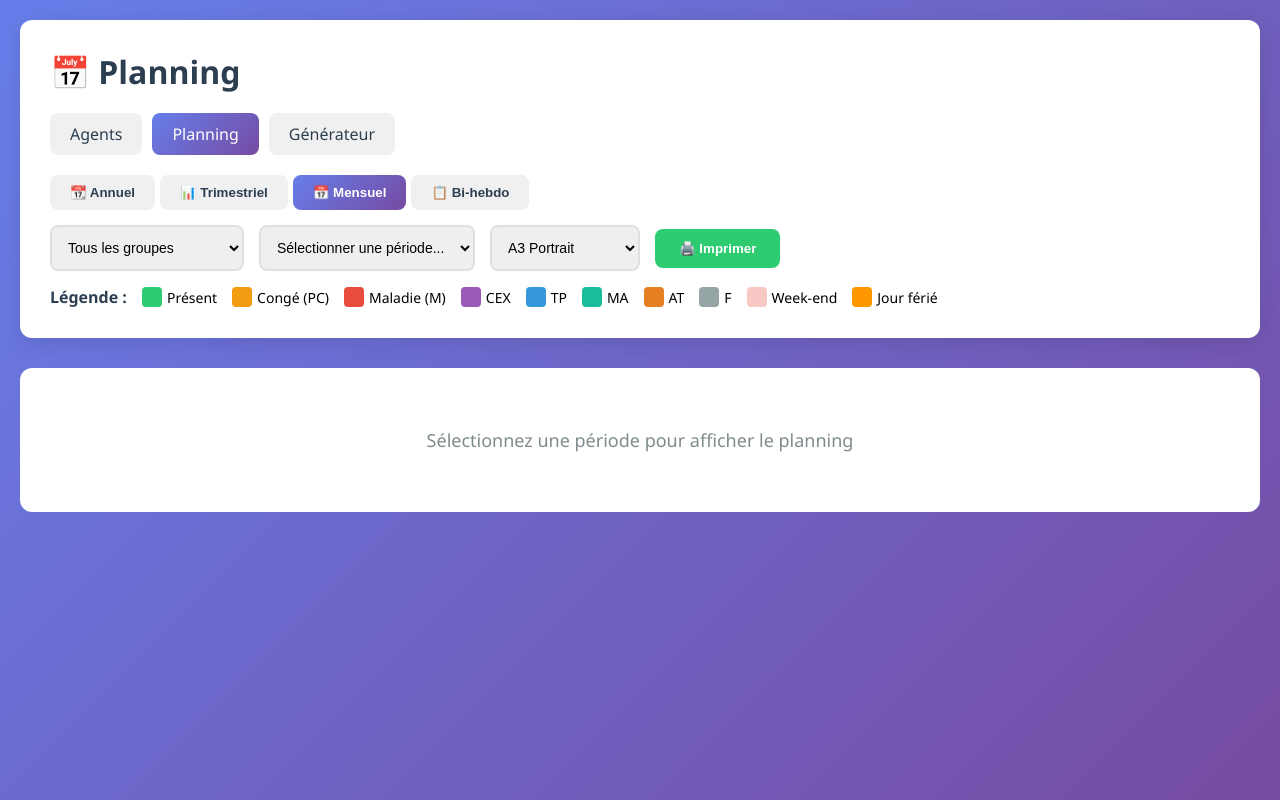
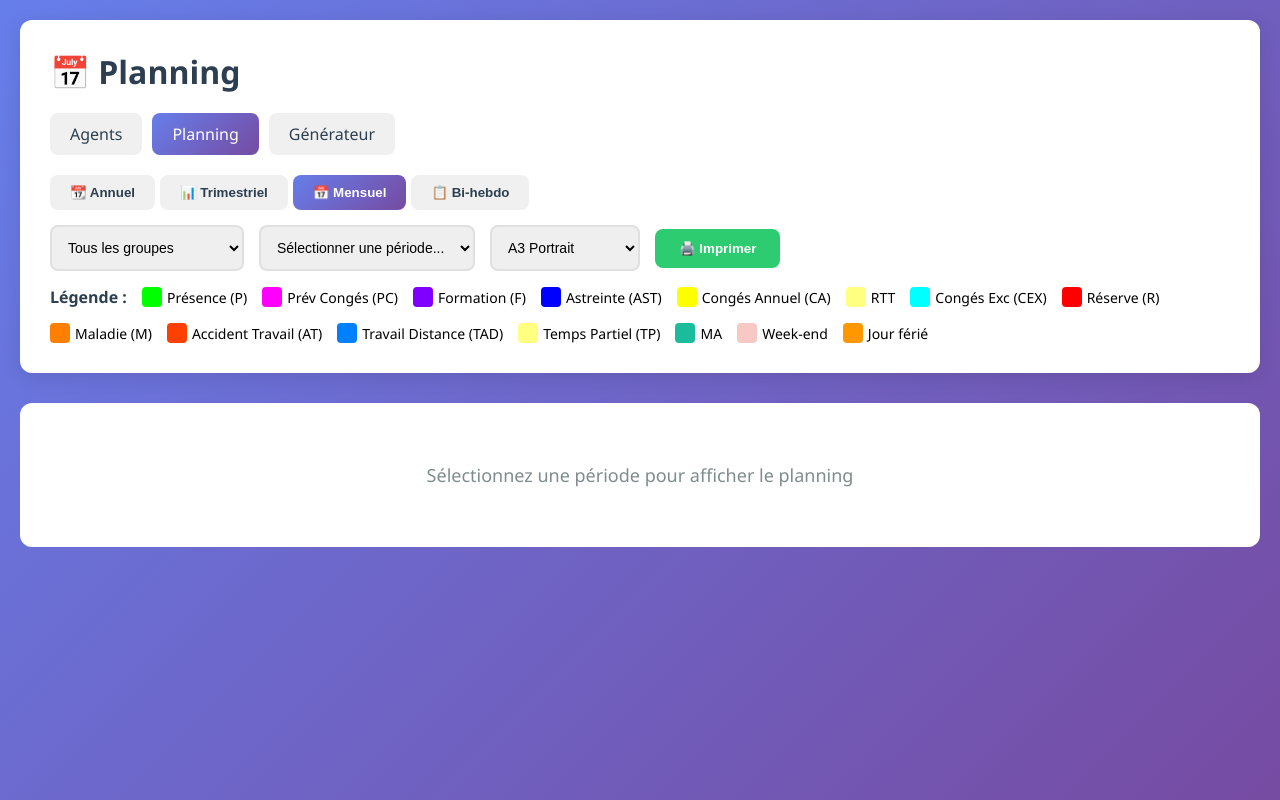
Before and after one commit to lamiedepain/st88, a Flask app: page /planning in a window 1280 px wide. Run offline with Flask 3, Linux system fonts and the light colour scheme.

Commit message:
Ajout des 13 statuts avec couleurs exactes de l'Excel + optimisation CSS impression A3

```diff
--- a/templates/planning.html
+++ b/templates/planning.html
@@ -237,41 +237,67 @@
 
         @media print {
             @page {
-                size: A3;
-                margin: 10mm;
-            }
-
-            body.landscape-print @page {
                 size: A3 landscape;
+                margin: 3mm;
             }
 
             body.portrait-print @page {
                 size: A3 portrait;
+                margin: 3mm;
+            }
+
+            * {
+                -webkit-print-color-adjust: exact !important;
+                print-color-adjust: exact !important;
+                color-adjust: exact !important;
             }
 
             body {
-                background: white;
+                background: white !important;
                 padding: 0;
                 margin: 0;
+                width: 100%;
+            }
+
+            .container {
+                max-width: 100% !important;
+                padding: 0 !important;
+                margin: 0 !important;
             }
 
             header nav,
             .controls,
-            .view-tabs {
+            .view-tabs,
+            header>div:first-child {
                 display: none !important;
             }
 
+            header {
+                padding: 5px 0 !important;
+                margin: 0 !important;
+            }
+
             header h1 {
-                font-size: 18px;
-                margin: 5px 0;
+                font-size: 12px !important;
+                margin: 2px 0 !important;
                 text-align: center;
+                color: black !important;
             }
 
             .planning-container {
                 box-shadow: none;
                 border-radius: 0;
-                padding: 0;
-                margin: 0;
+                padding: 0 !important;
+                margin: 0 !important;
+                width: 100%;
+                overflow: visible !important;
+            }
+
+            #planningTable {
+                width: 100% !important;
+                overflow: visible !important;
+                margin: 0 !important;
+                padding: 0 !important;
             }
 
             .agent-badges {
@@ -380,36 +420,56 @@
             <div style="display: flex; gap: 15px; margin-top: 15px; flex-wrap: wrap; align-items: center;">
                 <div style="font-weight: 600; color: #2c3e50;">Légende :</div>
                 <div style="display: flex; align-items: center; gap: 5px;">
-                    <div style="width: 20px; height: 20px; background: #2ecc71; border-radius: 4px;"></div>
-                    <span style="font-size: 14px;">Présent</span>
+                    <div style="width: 20px; height: 20px; background: #00ff00; border-radius: 4px;"></div>
+                    <span style="font-size: 14px;">Présence (P)</span>
                 </div>
                 <div style="display: flex; align-items: center; gap: 5px;">
-                    <div style="width: 20px; height: 20px; background: #f39c12; border-radius: 4px;"></div>
-                    <span style="font-size: 14px;">Congé (PC)</span>
+                    <div style="width: 20px; height: 20px; background: #ff00ff; border-radius: 4px;"></div>
+                    <span style="font-size: 14px;">Prév Congés (PC)</span>
                 </div>
                 <div style="display: flex; align-items: center; gap: 5px;">
-                    <div style="width: 20px; height: 20px; background: #e74c3c; border-radius: 4px;"></div>
+                    <div style="width: 20px; height: 20px; background: #8000ff; border-radius: 4px;"></div>
+                    <span style="font-size: 14px;">Formation (F)</span>
+                </div>
+                <div style="display: flex; align-items: center; gap: 5px;">
+                    <div style="width: 20px; height: 20px; background: #0000ff; border-radius: 4px;"></div>
+                    <span style="font-size: 14px;">Astreinte (AST)</span>
+                </div>
+                <div style="display: flex; align-items: center; gap: 5px;">
+                    <div style="width: 20px; height: 20px; background: #ffff00; border-radius: 4px;"></div>
+                    <span style="font-size: 14px;">Congés Annuel (CA)</span>
+                </div>
+                <div style="display: flex; align-items: center; gap: 5px;">
+                    <div style="width: 20px; height: 20px; background: #ffff80; border-radius: 4px;"></div>
+                    <span style="font-size: 14px;">RTT</span>
+                </div>
+                <div style="display: flex; align-items: center; gap: 5px;">
+                    <div style="width: 20px; height: 20px; background: #00ffff; border-radius: 4px;"></div>
+                    <span style="font-size: 14px;">Congés Exc (CEX)</span>
+                </div>
+                <div style="display: flex; align-items: center; gap: 5px;">
+                    <div style="width: 20px; height: 20px; background: #ff0000; border-radius: 4px;"></div>
+                    <span style="font-size: 14px;">Réserve (R)</span>
+                </div>
+                <div style="display: flex; align-items: center; gap: 5px;">
+                    <div style="width: 20px; height: 20px; background: #ff8000; border-radius: 4px;"></div>
                     <span style="font-size: 14px;">Maladie (M)</span>
                 </div>
                 <div style="display: flex; align-items: center; gap: 5px;">
-                    <div style="width: 20px; height: 20px; background: #9b59b6; border-radius: 4px;"></div>
-                    <span style="font-size: 14px;">CEX</span>
+                    <div style="width: 20px; height: 20px; background: #ff4000; border-radius: 4px;"></div>
+                    <span style="font-size: 14px;">Accident Travail (AT)</span>
                 </div>
                 <div style="display: flex; align-items: center; gap: 5px;">
-                    <div style="width: 20px; height: 20px; background: #3498db; border-radius: 4px;"></div>
-                    <span style="font-size: 14px;">TP</span>
+                    <div style="width: 20px; height: 20px; background: #0080ff; border-radius: 4px;"></div>
+                    <span style="font-size: 14px;">Travail Distance (TAD)</span>
+                </div>
+                <div style="display: flex; align-items: center; gap: 5px;">
+                    <div style="width: 20px; height: 20px; background: #ffff80; border-radius: 4px;"></div>
+                    <span style="font-size: 14px;">Temps Partiel (TP)</span>
                 </div>
                 <div style="display: flex; align-items: center; gap: 5px;">
                     <div style="width: 20px; height: 20px; background: #1abc9c; border-radius: 4px;"></div>
                     <span style="font-size: 14px;">MA</span>
-                </div>
-                <div style="display: flex; align-items: center; gap: 5px;">
-                    <div style="width: 20px; height: 20px; background: #e67e22; border-radius: 4px;"></div>
-                    <span style="font-size: 14px;">AT</span>
-                </div>
-                <div style="display: flex; align-items: center; gap: 5px;">
-                    <div style="width: 20px; height: 20px; background: #95a5a6; border-radius: 4px;"></div>
-                    <span style="font-size: 14px;">F</span>
                 </div>
                 <div style="display: flex; align-items: center; gap: 5px;">
                     <div style="width: 20px; height: 20px; background: #e74c3c; opacity: 0.3; border-radius: 4px;">
@@ -735,25 +795,37 @@
                         } else if (isWeekend) {
                             cellStyle = 'background: #e74c3c44;';
                         }
+                    } else if (status === 'P') {
+                        cellStyle = 'background: #00ff00; color: black; font-weight: bold;';
+                        if (agentInfo) {
+                            cellContent = `P<br>${getAgentBadges(agentInfo)}`;
+                        }
                     } else if (status === 'PC') {
-                        cellClass += ' conge';
-                        cellStyle = 'background: #f39c12; color: white; font-weight: bold;';
+                        cellStyle = 'background: #ff00ff; color: white; font-weight: bold;';
+                    } else if (status === 'F') {
+                        cellStyle = 'background: #8000ff; color: white; font-weight: bold;';
+                    } else if (status === 'AST') {
+                        cellStyle = 'background: #0000ff; color: white; font-weight: bold;';
+                    } else if (status === 'CA') {
+                        cellStyle = 'background: #ffff00; color: black; font-weight: bold;';
+                    } else if (status === 'RTT') {
+                        cellStyle = 'background: #ffff80; color: black; font-weight: bold;';
+                    } else if (status === 'CEX') {
+                        cellStyle = 'background: #00ffff; color: black; font-weight: bold;';
+                    } else if (status === 'R') {
+                        cellStyle = 'background: #ff0000; color: white; font-weight: bold;';
                     } else if (status === 'M') {
-                        cellClass += ' absent';
-                        cellStyle = 'background: #e74c3c; color: white; font-weight: bold;';
-                    } else if (status === 'CEX') {
-                        cellStyle = 'background: #9b59b6; color: white; font-weight: bold;';
+                        cellStyle = 'background: #ff8000; color: white; font-weight: bold;';
+                    } else if (status === 'AT') {
+                        cellStyle = 'background: #ff4000; color: white; font-weight: bold;';
+                    } else if (status === 'TAD') {
+                        cellStyle = 'background: #0080ff; color: white; font-weight: bold;';
                     } else if (status === 'TP') {
-                        cellStyle = 'background: #3498db; color: white; font-weight: bold;';
+                        cellStyle = 'background: #ffff80; color: black; font-weight: bold;';
                     } else if (status === 'MA') {
                         cellStyle = 'background: #1abc9c; color: white; font-weight: bold;';
-                    } else if (status === 'AT') {
-                        cellStyle = 'background: #e67e22; color: white; font-weight: bold;';
-                    } else if (status === 'F') {
-                        cellStyle = 'background: #95a5a6; color: white; font-weight: bold;';
                     } else if (status === 'Présent') {
-                        cellStyle = 'background: #2ecc71; color: white; font-weight: bold;';
-                        // Ajouter les badges si l'agent est présent
+                        cellStyle = 'background: #00ff00; color: black; font-weight: bold;';
                         if (agentInfo) {
                             cellContent = `Présent<br>${getAgentBadges(agentInfo)}`;
                         }
@@ -907,32 +979,36 @@
                         // Si pas de statut et que c'est un jour travaillé
                         if (!status && !isWeekend && !isFerie) {
                             cellContent = 'Présent';
-                            cellStyle = 'background: #2ecc71; color: white;';
-                            // Ajouter les badges si l'agent est présent
+                            cellStyle = 'background: #00ff00; color: black;';
                             if (agentInfo) {
                                 cellContent = `Présent<br>${getAgentBadges(agentInfo)}`;
                             }
+                        } else if (status === 'P') {
+                            cellStyle = 'background: #00ff00; color: black; font-weight: bold;';
                         } else if (status === 'PC') {
-                            cellStyle = 'background: #f39c12; color: white; font-weight: bold;';
-                            cellContent = status;
+                            cellStyle = 'background: #ff00ff; color: white; font-weight: bold;';
+                        } else if (status === 'F') {
+                            cellStyle = 'background: #8000ff; color: white; font-weight: bold;';
+                        } else if (status === 'AST') {
+                            cellStyle = 'background: #0000ff; color: white; font-weight: bold;';
+                        } else if (status === 'CA') {
+                            cellStyle = 'background: #ffff00; color: black; font-weight: bold;';
+                        } else if (status === 'RTT') {
+                            cellStyle = 'background: #ffff80; color: black; font-weight: bold;';
+                        } else if (status === 'CEX') {
+                            cellStyle = 'background: #00ffff; color: black; font-weight: bold;';
+                        } else if (status === 'R') {
+                            cellStyle = 'background: #ff0000; color: white; font-weight: bold;';
                         } else if (status === 'M') {
-                            cellStyle = 'background: #e74c3c; color: white; font-weight: bold;';
-                            cellContent = status;
-                        } else if (status === 'CEX') {
-                            cellStyle = 'background: #9b59b6; color: white; font-weight: bold;';
-                            cellContent = status;
+                            cellStyle = 'background: #ff8000; color: white; font-weight: bold;';
+                        } else if (status === 'AT') {
+                            cellStyle = 'background: #ff4000; color: white; font-weight: bold;';
+                        } else if (status === 'TAD') {
+                            cellStyle = 'background: #0080ff; color: white; font-weight: bold;';
                         } else if (status === 'TP') {
-                            cellStyle = 'background: #3498db; color: white; font-weight: bold;';
-                            cellContent = status;
+                            cellStyle = 'background: #ffff80; color: black; font-weight: bold;';
                         } else if (status === 'MA') {
                             cellStyle = 'background: #1abc9c; color: white; font-weight: bold;';
-                            cellContent = status;
-                        } else if (status === 'AT') {
-                            cellStyle = 'background: #e67e22; color: white; font-weight: bold;';
-                            cellContent = status;
-                        } else if (status === 'F') {
-                            cellStyle = 'background: #95a5a6; color: white; font-weight: bold;';
-                            cellContent = status;
                         } else if (isWeekend) {
                             cellStyle = 'background: #e74c3c44;';
                         } else if (isFerie) {
@@ -1116,24 +1192,40 @@
                         if (isFerie) {
                             cellStyle = 'background: #ff9800; color: white;';
                         }
+                    } else if (status === 'P') {
+                        cellStyle = 'background: #00ff00; color: black; font-weight: bold;';
+                        if (agentInfo) {
+                            cellContent = `P<br>${getAgentBadges(agentInfo)}`;
+                        }
                     } else if (status === 'PC') {
-                        cellClass += ' conge';
-                        cellStyle = 'background: #f39c12; color: white; font-weight: bold;';
+                        cellStyle = 'background: #ff00ff; color: white; font-weight: bold;';
+                    } else if (status === 'F') {
+                        cellStyle = 'background: #8000ff; color: white; font-weight: bold;';
+                    } else if (status === 'AST') {
+                        cellStyle = 'background: #0000ff; color: white; font-weight: bold;';
+                    } else if (status === 'CA') {
+                        cellStyle = 'background: #ffff00; color: black; font-weight: bold;';
+                    } else if (status === 'RTT') {
+                        cellStyle = 'background: #ffff80; color: black; font-weight: bold;';
+                    } else if (status === 'CEX') {
+                        cellStyle = 'background: #00ffff; color: black; font-weight: bold;';
+                    } else if (status === 'R') {
+                        cellStyle = 'background: #ff0000; color: white; font-weight: bold;';
                     } else if (status === 'M') {
-                        cellClass += ' absent';
-                        cellStyle = 'background: #e74c3c; color: white; font-weight: bold;';
-                    } else if (status === 'CEX') {
-                        cellStyle = 'background: #9b59b6; color: white; font-weight: bold;';
+                        cellStyle = 'background: #ff8000; color: white; font-weight: bold;';
+                    } else if (status === 'AT') {
+                        cellStyle = 'background: #ff4000; color: white; font-weight: bold;';
+                    } else if (status === 'TAD') {
+                        cellStyle = 'background: #0080ff; color: white; font-weight: bold;';
                     } else if (status === 'TP') {
-                        cellStyle = 'background: #3498db; color: white; font-weight: bold;';
+                        cellStyle = 'background: #ffff80; color: black; font-weight: bold;';
                     } else if (status === 'MA') {
                         cellStyle = 'background: #1abc9c; color: white; font-weight: bold;';
-                    } else if (status === 'AT') {
-                        cellStyle = 'background: #e67e22; color: white; font-weight: bold;';
-                    } else if (status === 'F') {
-                        cellStyle = 'background: #95a5a6; color: white; font-weight: bold;';
                     } else if (status === 'Présent') {
-                        cellStyle = 'background: #2ecc71; color: white; font-weight: bold;';
+                        cellStyle = 'background: #00ff00; color: black; font-weight: bold;';
+                        if (agentInfo) {
+                            cellContent = `Présent<br>${getAgentBadges(agentInfo)}`;
+                        }
                     }
 
                     html += `<td class="${cellClass}" style="${cellStyle}">${cellContent}</td>`;
```
Also changed, not shown: other parts of templates/planning.html (+39 -25 lines), test_api.py (added, +20 -0 lines), test_excel.py (added, +15 -0 lines), test_local_api.py (added, +17 -0 lines), 1 other file.
